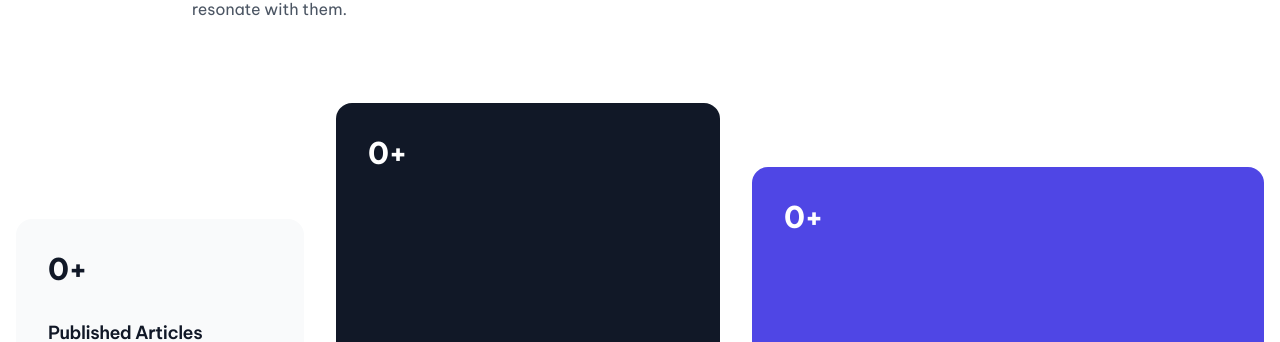
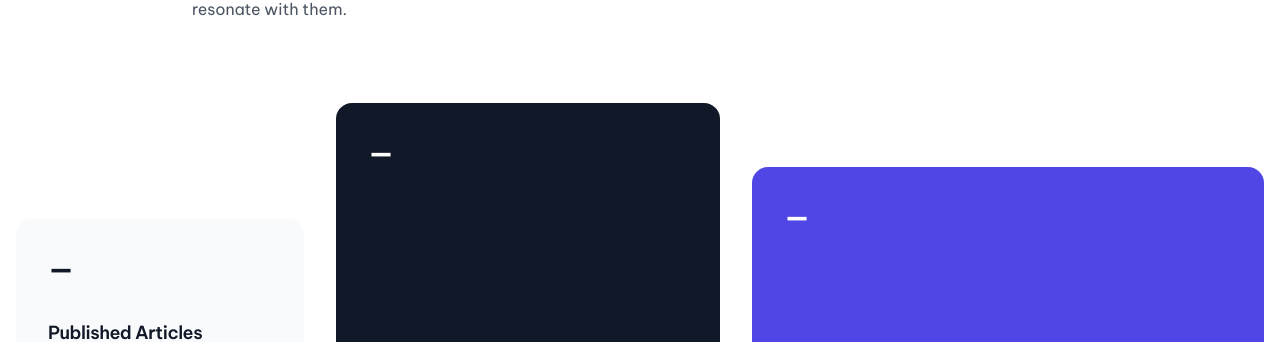
Before and after one commit to Lab-Verse/blog-front, a Next.js app: page /about in a window 1280 px wide. Shown: the part 1415-1757 px from the top of the page. Built offline with nearby package versions, Linux system fonts and the light colour scheme; no server answers.

Commit message:
feat: refactor SectionStatistic to fetch stats from API and improve data handling

```diff
--- a/src/app/(app)/about/SectionStatistic.tsx
+++ b/src/app/(app)/about/SectionStatistic.tsx
@@ -1,23 +1,46 @@
-import { fetchPosts, fetchCategories, fetchAuthors } from '@/utils/serverApi'
+'use client'
 
-export default async function SectionStatistic() {
-  // Fetch real counts from API
-  let postCount = 0
-  let categoryCount = 0
-  let authorCount = 0
+import { useEffect, useState } from 'react'
 
-  try {
-    const [postsData, categoriesData, authorsData] = await Promise.all([
-      fetchPosts({ limit: 1 }),
-      fetchCategories(),
-      fetchAuthors(),
-    ])
-    postCount = Array.isArray(postsData) ? postsData.length : 0
-    categoryCount = Array.isArray(categoriesData) ? categoriesData.length : 0
-    authorCount = Array.isArray(authorsData) ? authorsData.length : 0
-  } catch {
-    // Gracefully handle API failures
-  }
+const API_URL = process.env.NEXT_PUBLIC_API_URL || 'http://localhost:3000'
+
+export default function SectionStatistic() {
+  const [stats, setStats] = useState({ posts: 0, categories: 0, authors: 0 })
+
+  useEffect(() => {
+    async function loadStats() {
+      try {
+        // Fetch only lightweight endpoints — avoids the ~15 MB /posts response
+        const [catRes, authorRes] = await Promise.all([
+          fetch(`${API_URL}/categories`),
+          fetch(`${API_URL}/users?limit=100`),
+        ])
+
+        const categories = await catRes.json()
+        const authors = await authorRes.json()
+
+        const catArr = Array.isArray(categories)
+          ? categories
+          : categories?.items ?? []
+        const authorArr = Array.isArray(authors) ? authors : authors?.items ?? []
+
+        // Derive total post count from categories.posts_count (avoids huge /posts call)
+        const totalPosts = catArr.reduce(
+          (sum: number, c: { posts_count?: number }) => sum + (c.posts_count ?? 0),
+          0,
+        )
+
+        setStats({
+          posts: totalPosts,
+          categories: catArr.length,
+          authors: authorArr.length,
+        })
+      } catch {
+        // Silently fail — stats stay at 0
+      }
+    }
+    loadStats()
+  }, [])
 
   return (
     <div>
@@ -33,7 +56,7 @@ export default async function SectionStatistic() {
       <div className="mx-auto mt-16 flex max-w-2xl flex-col gap-8 lg:mx-0 lg:mt-20 lg:max-w-none lg:flex-row lg:items-end">
         <div className="flex flex-col-reverse justify-between gap-x-16 gap-y-8 rounded-2xl bg-neutral-50 p-8 sm:w-3/4 sm:max-w-md sm:flex-row-reverse sm:items-end lg:w-72 lg:max-w-none lg:flex-none lg:flex-col lg:items-start dark:bg-neutral-800">
           <p className="flex-none text-3xl font-bold tracking-tight">
-            {postCount.toLocaleString()}+
+            {stats.posts > 0 ? `${stats.posts.toLocaleString()}+` : '—'}
           </p>
           <div className="sm:w-80 sm:shrink lg:w-auto lg:flex-none">
             <p className="text-lg font-semibold tracking-tight">Published Articles</p>
@@ -44,7 +67,7 @@ export default async function SectionStatistic() {
         </div>
         <div className="flex flex-col-reverse justify-between gap-x-16 gap-y-8 rounded-2xl bg-neutral-900 p-8 sm:flex-row-reverse sm:items-end lg:w-full lg:max-w-sm lg:flex-auto lg:flex-col lg:items-start lg:gap-y-44 dark:bg-neutral-700">
           <p className="flex-none text-3xl font-bold tracking-tight text-white">
-            {categoryCount.toLocaleString()}+
+            {stats.categories > 0 ? `${stats.categories.toLocaleString()}+` : '—'}
           </p>
           <div className="sm:w-80 sm:shrink lg:w-auto lg:flex-none">
             <p className="text-lg font-semibold tracking-tight text-white">Content Categories</p>
@@ -55,7 +78,7 @@ export default async function SectionStatistic() {
         </div>
         <div className="flex flex-col-reverse justify-between gap-x-16 gap-y-8 rounded-2xl bg-primary-600 p-8 sm:w-11/12 sm:max-w-xl sm:flex-row-reverse sm:items-end lg:w-full lg:max-w-none lg:flex-auto lg:flex-col lg:items-start lg:gap-y-28">
           <p className="flex-none text-3xl font-bold tracking-tight text-white">
-            {authorCount.toLocaleString()}+
+            {stats.authors > 0 ? `${stats.authors.toLocaleString()}+` : '—'}
           </p>
           <div className="sm:w-80 sm:shrink lg:w-auto lg:flex-none">
             <p className="text-lg font-semibold tracking-tight text-white">Contributing Authors</p>
```
